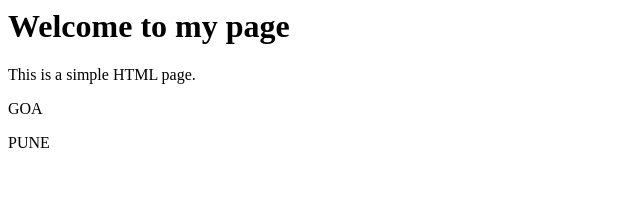
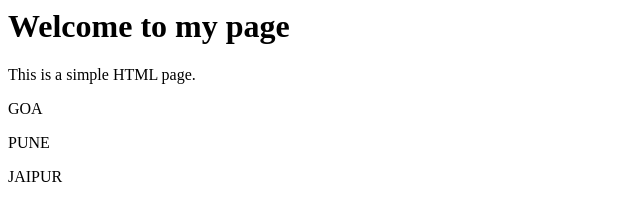
Before and after one commit to RitishaS/Locker, a plain HTML site: page index.html in a window 1280 px wide. Shown: the full height of the page, 0-640 px from the left. Drawn offline with Linux system fonts and the light colour scheme.

Commit message:
Added Jaipur

```diff
--- a/index.html
+++ b/index.html
@@ -2,3 +2,4 @@
 <p>This is a simple HTML page.</p>
 <p>GOA</p>
 <p>PUNE</p>
+<p>JAIPUR</p>
```
